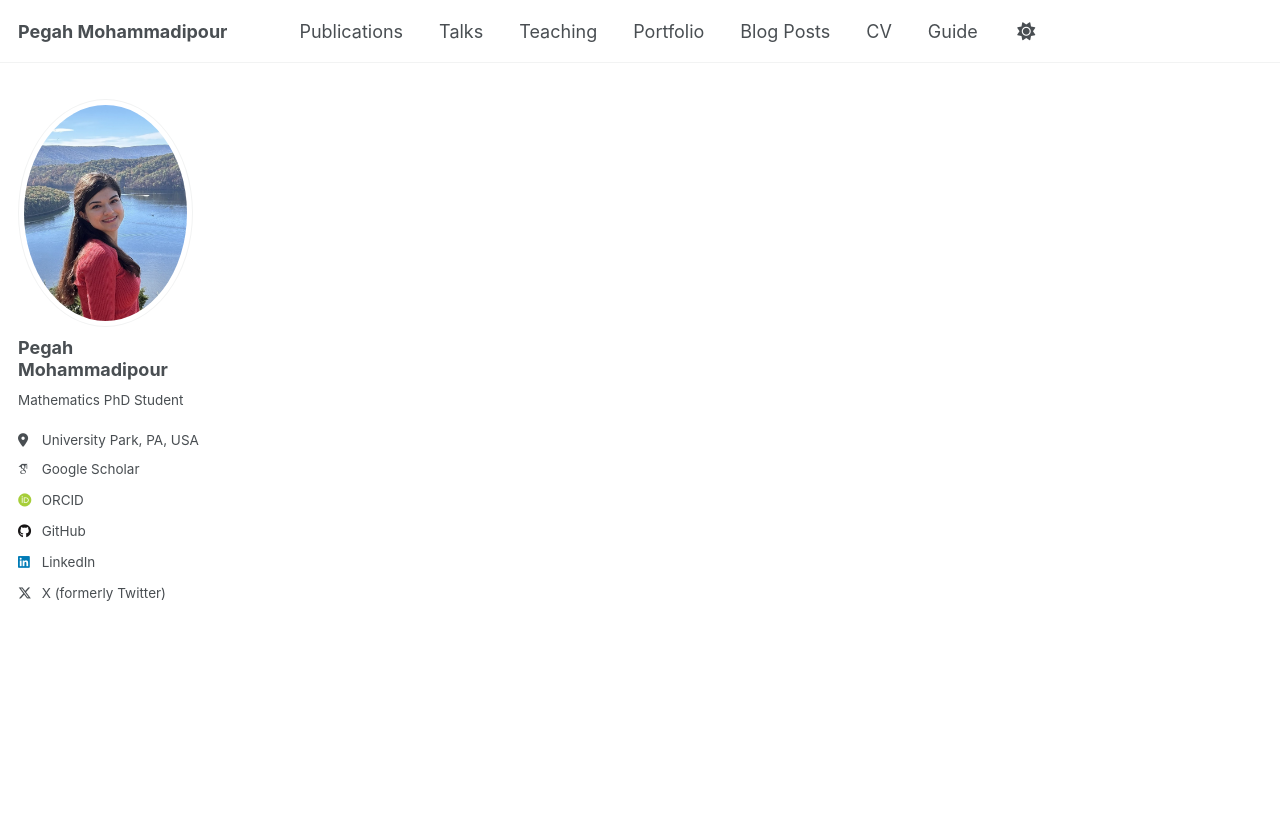
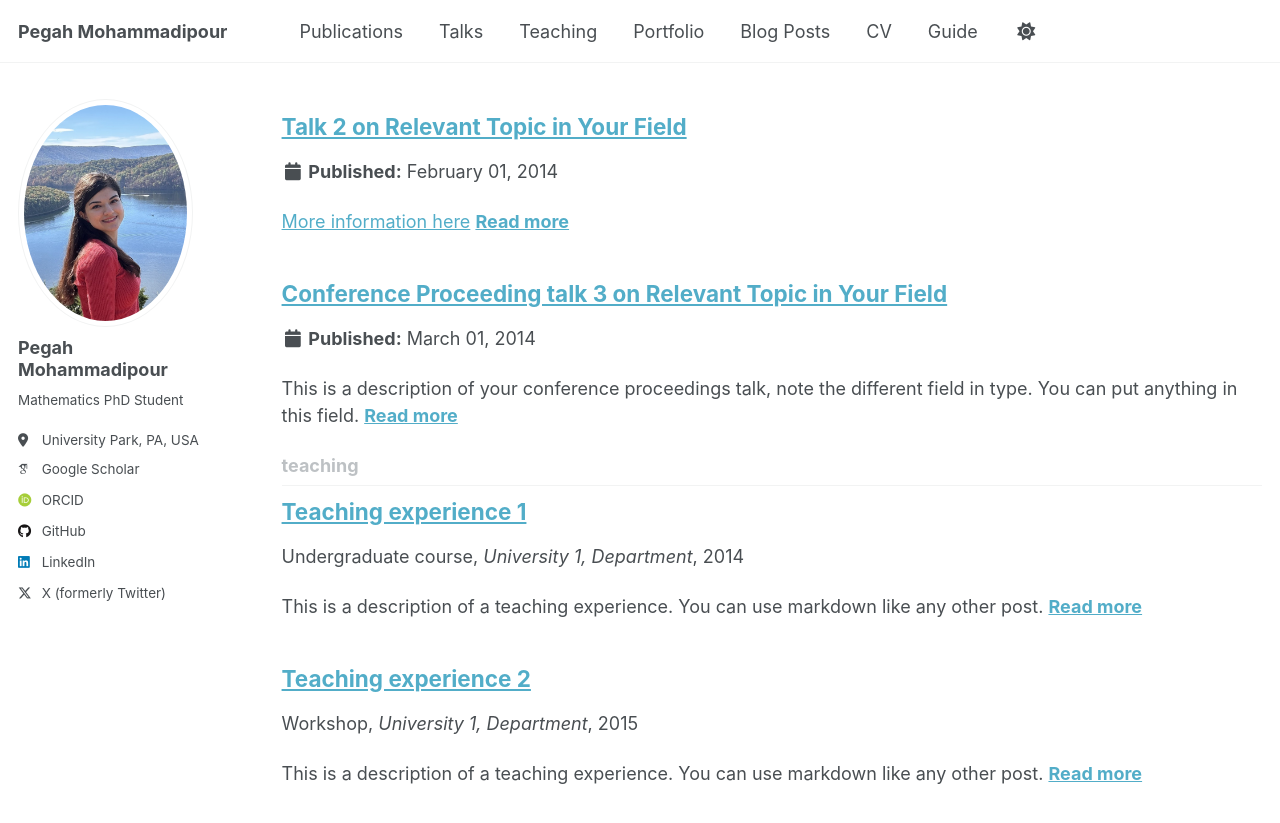
Before and after one commit to pegah-mp/pegah-mp.github.io, a Jekyll site: the page built from _pages/collection-archive.html, in a window 1280 px wide and 900 px high, scrolled down 2652 px. Shown: the top 823 px of the window. Built offline with Jekyll 4.4.1, drawn with Linux system fonts in a browser that asks for light colours; some web fonts are replaced; a script that is not in the unit is left out; part of the change alters nothing that is shown; some of the changed text lies outside the part shown.

Commit message:
Update _config.yml

```diff
--- a/_config.yml
+++ b/_config.yml
@@ -177,7 +177,13 @@ kramdown:
 
 # Collections
 collections:
+  teaching:
+    output: true
+    permalink: /:collection/:path/
   publications:
+    output: true
+    permalink: /:collection/:path/
+  portfolio:
     output: true
     permalink: /:collection/:path/
   talks:
```
